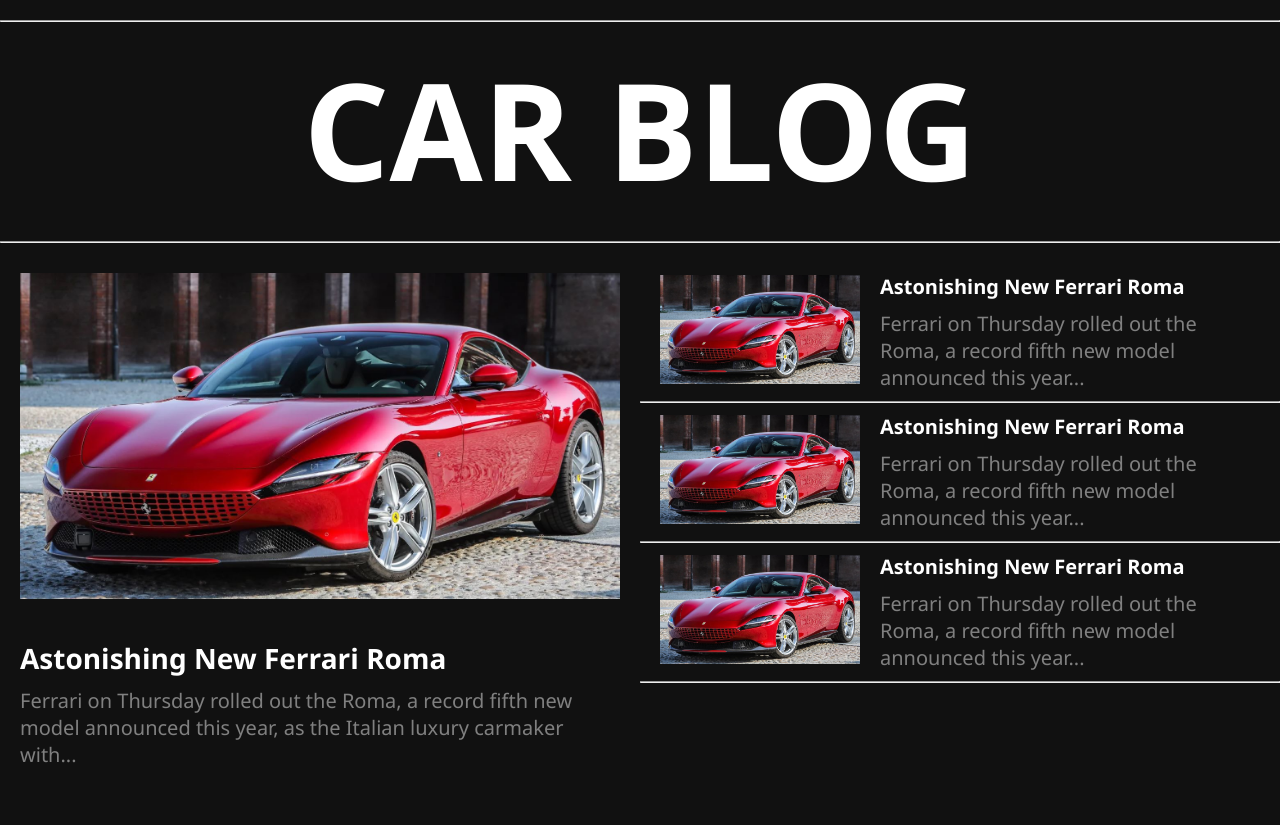
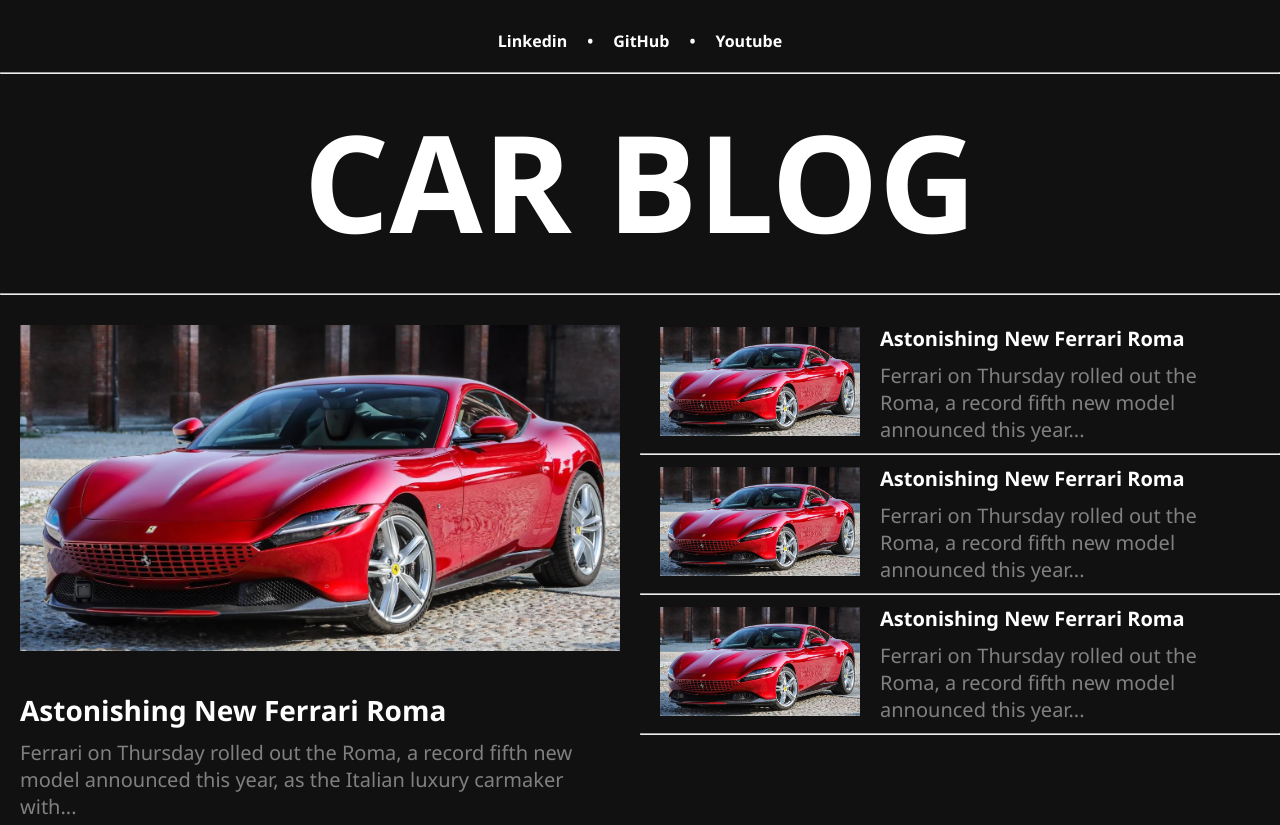
Before and after one commit to Weddly/angular-blog, an Angular app: page / in a window 1280 px wide. Before the commit the page ends 800 px from the top, so only its background shows below. Built offline with nearby package versions, Linux system fonts and the light colour scheme.

Commit message:
Adding Menu Bar

```diff
--- a/src/app/components/menu-bar/menu-bar.component.css
+++ b/src/app/components/menu-bar/menu-bar.component.css
@@ -0,0 +1,11 @@
+.container__menu-bar > ul{
+  display: flex;
+  flex-direction: row;
+  margin-left: 20px;
+}
+
+.container__menu-bar>ul>li {
+  margin-right: 20px;
+  list-style: none;
+  font-weight: bold;
+}
--- a/src/app/components/menu-bar/menu-bar.component.html
+++ b/src/app/components/menu-bar/menu-bar.component.html
@@ -1 +1,9 @@
-<p>menu-bar works!</p>
+<div class="container__menu-bar">
+  <ul>
+    <li><a href="https://www.linkedin.com/in/weddly-rodrigues/">Linkedin</a></li>
+    <li><span>•</span></li>
+    <li><a href="https://github.com/Weddly">GitHub</a></li>
+    <li><span>•</span></li>
+    <li><a href="#">Youtube</a></li>
+  </ul>
+</div>
--- a/src/app/pages/home/home.component.css
+++ b/src/app/pages/home/home.component.css
@@ -1,3 +1,10 @@
+header{
+  margin-top: 30px;
+  display: flex;
+  flex-direction: row;
+  justify-content: center;
+}
+
 .articles {
   display: flex;
   margin-top: 30px;
--- a/src/app/pages/home/home.component.html
+++ b/src/app/pages/home/home.component.html
@@ -1,3 +1,6 @@
+<header>
+  <app-menu-bar></app-menu-bar>
+</header>
 <app-menu-title></app-menu-title>
 <div class="articles">
   <div class="articles__highlight">
```
Also changed, not shown: 1 other file (tests, documents, lock files or other folders).
